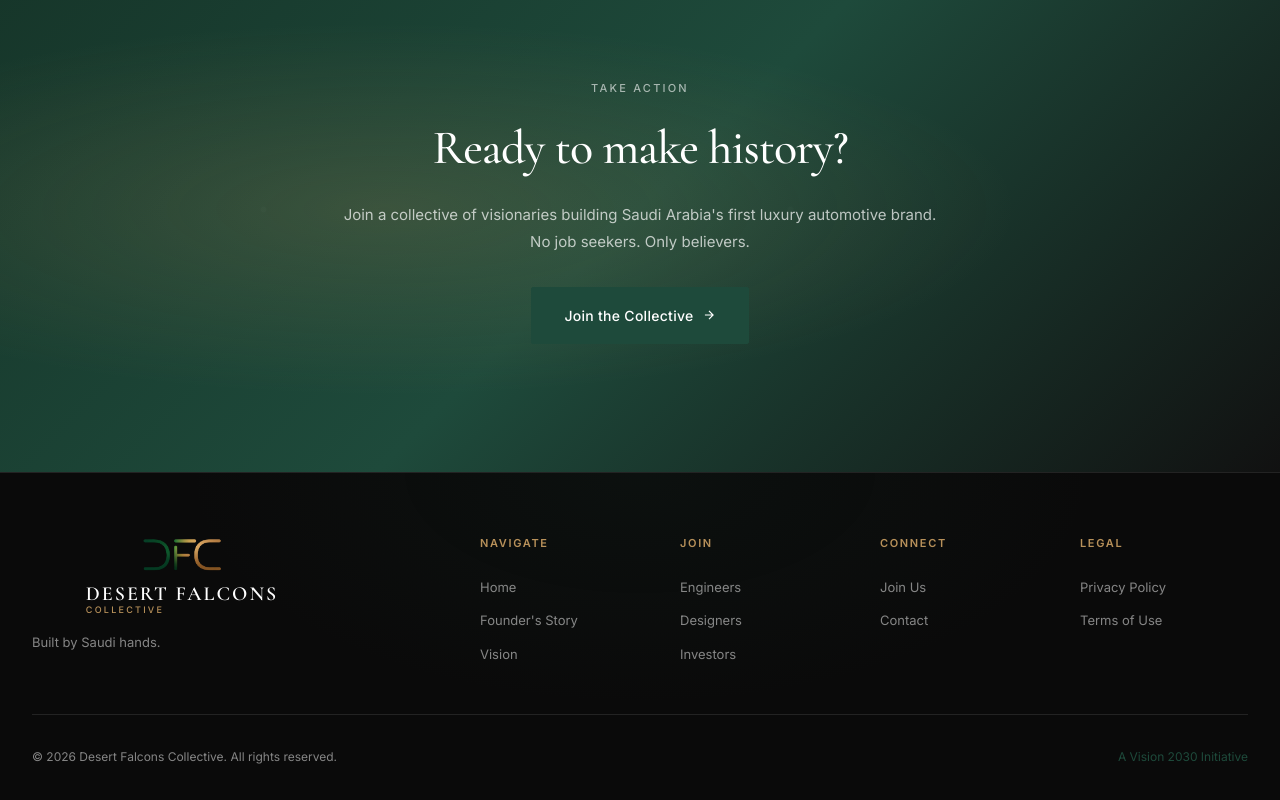
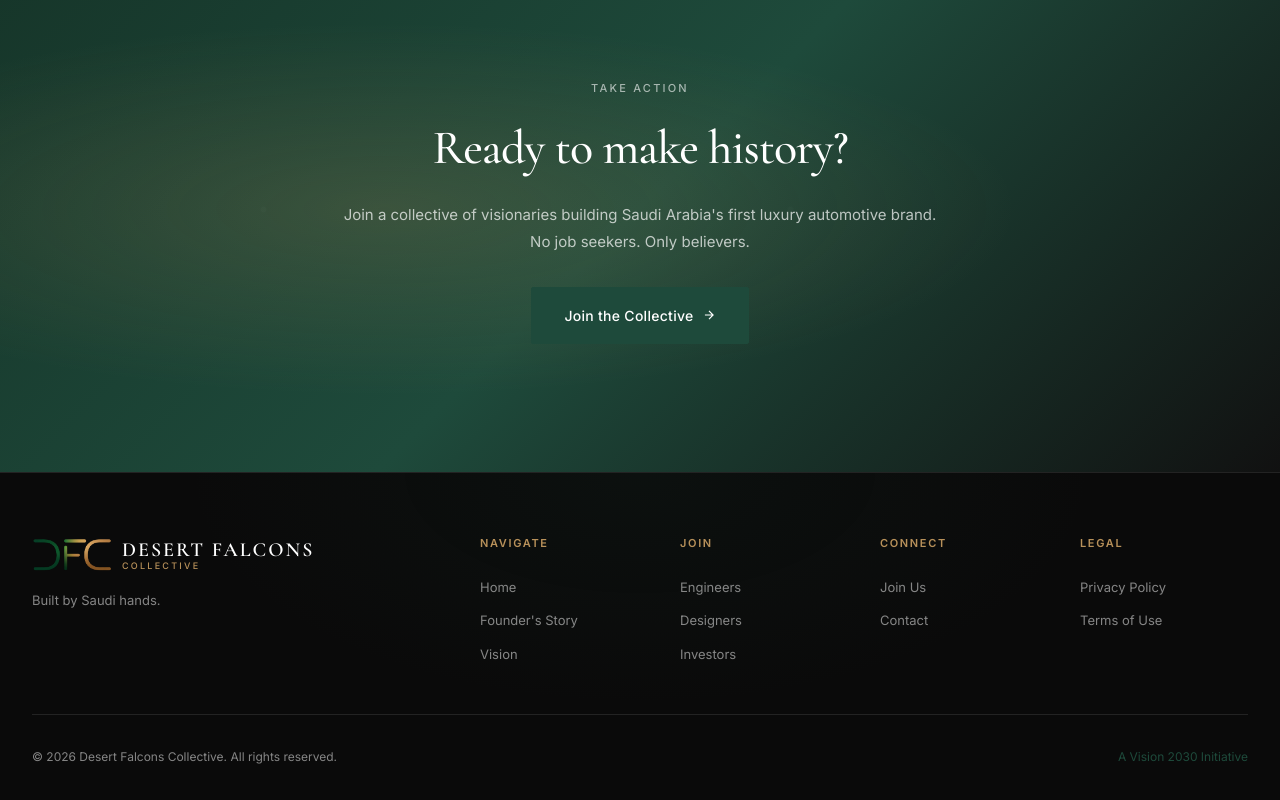
Before and after one commit to jwebdesignservice/desert-falcons, a plain HTML site: page index.html in a window 1280 px wide. Shown: the part 5416-6216 px from the top of the page. Drawn offline with nearby package versions, Linux system fonts and the light colour scheme.

Commit message:
Footer logo: force left-align, row layout, text left

```diff
--- a/styles.css
+++ b/styles.css
@@ -1699,3 +1699,17 @@ h4 { font-size: clamp(1rem, 1.5vw, 1.125rem); }
     flex-direction: column;
     line-height: 1.1;
 }
+
+/* -- Footer logo: force left-align ------------ */
+.footer-brand {
+    align-items: flex-start !important;
+    text-align: left !important;
+}
+.footer-logo {
+    flex-direction: row !important;
+    justify-content: flex-start !important;
+    align-items: center !important;
+}
+.footer-logo-text {
+    text-align: left !important;
+}
```
